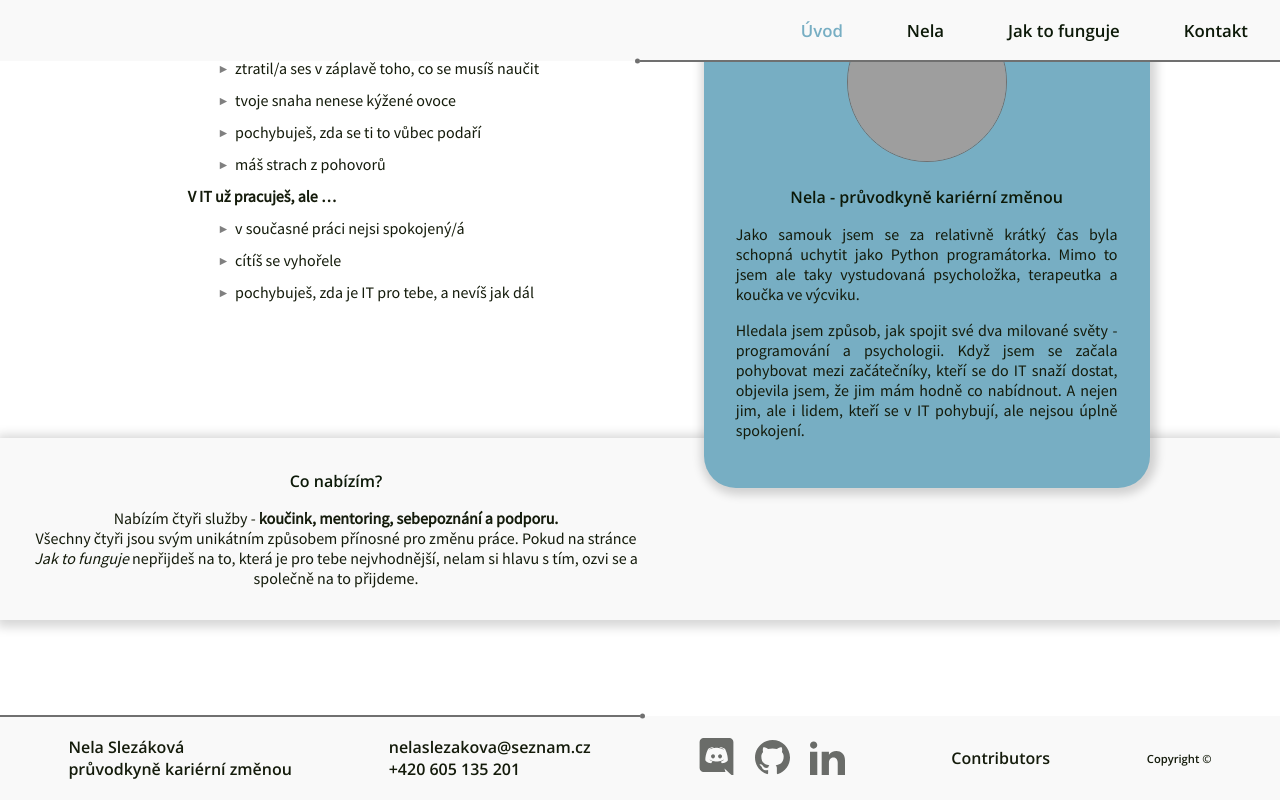
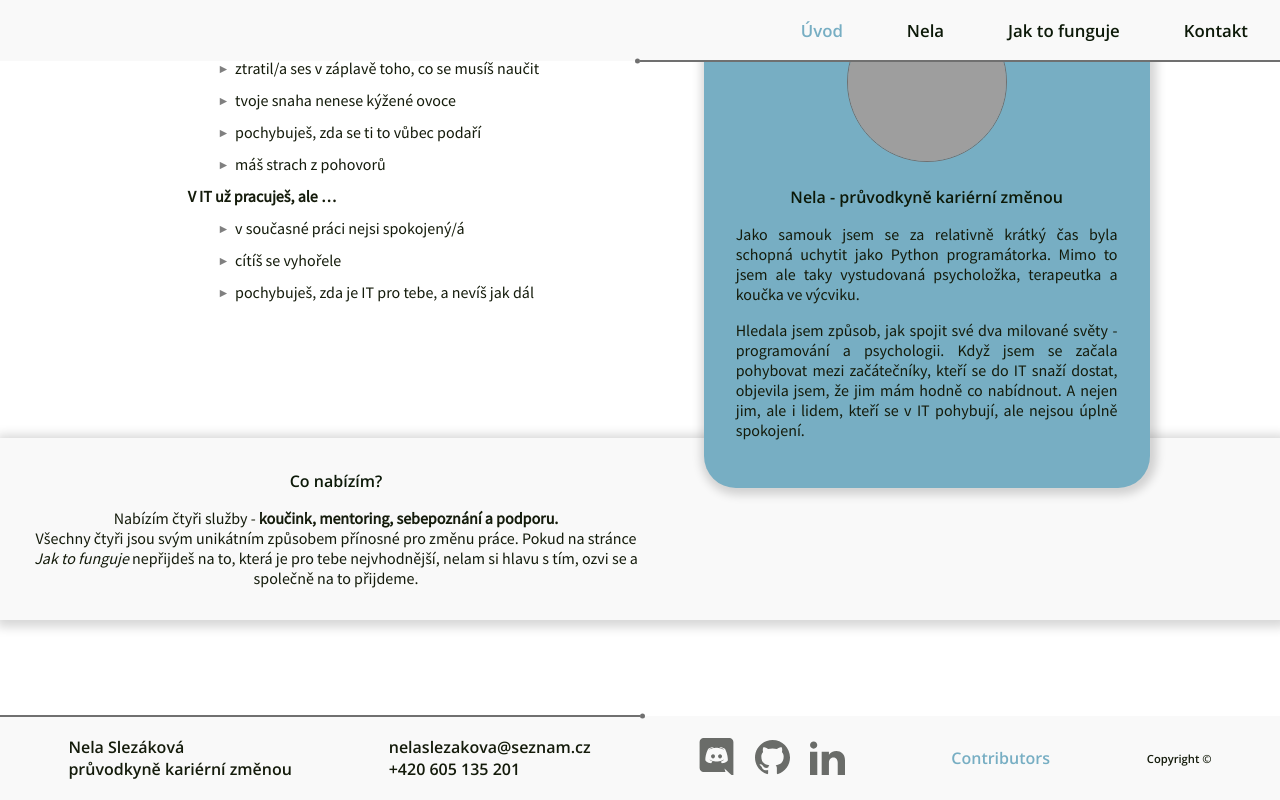
Before and after one commit to NelliaS/personal-webpage, a Next.js app: page / in a window 1280 px wide. In both pictures the pointer is over the element "Contributors". Shown: the part 648-1448 px from the top of the page. Built offline with nearby package versions, Linux system fonts and the light colour scheme; grey boxes are pictures that could not be loaded.

Commit message:
footer link hover

```diff
--- a/src/styles/Footer.module.css
+++ b/src/styles/Footer.module.css
@@ -54,7 +54,16 @@
 .footer_content p {
   font-family: var(--font-family-heading);
 }
-
+.footer_copy a p:hover {
+  color: var(--color-secondary);
+}
+.footer_icons a:hover {
+  filter: brightness(0) saturate(100%) invert(69%) sepia(16%) saturate(727%)
+    hue-rotate(151deg) brightness(91%) contrast(92%);
+}
+.footer_icons a::before {
+  display: none;
+}
 @media (max-width: 1024px) {
   .footer_content {
     max-width: 800px;
```
